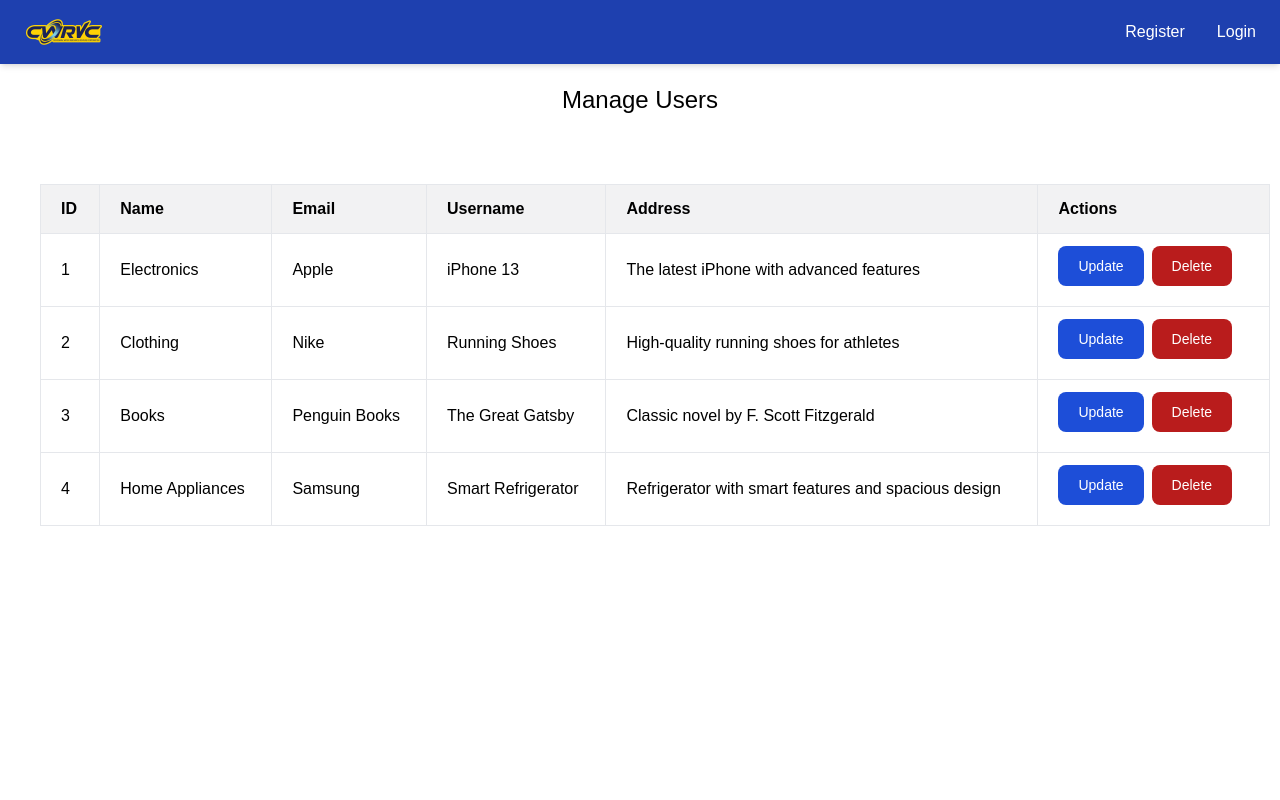
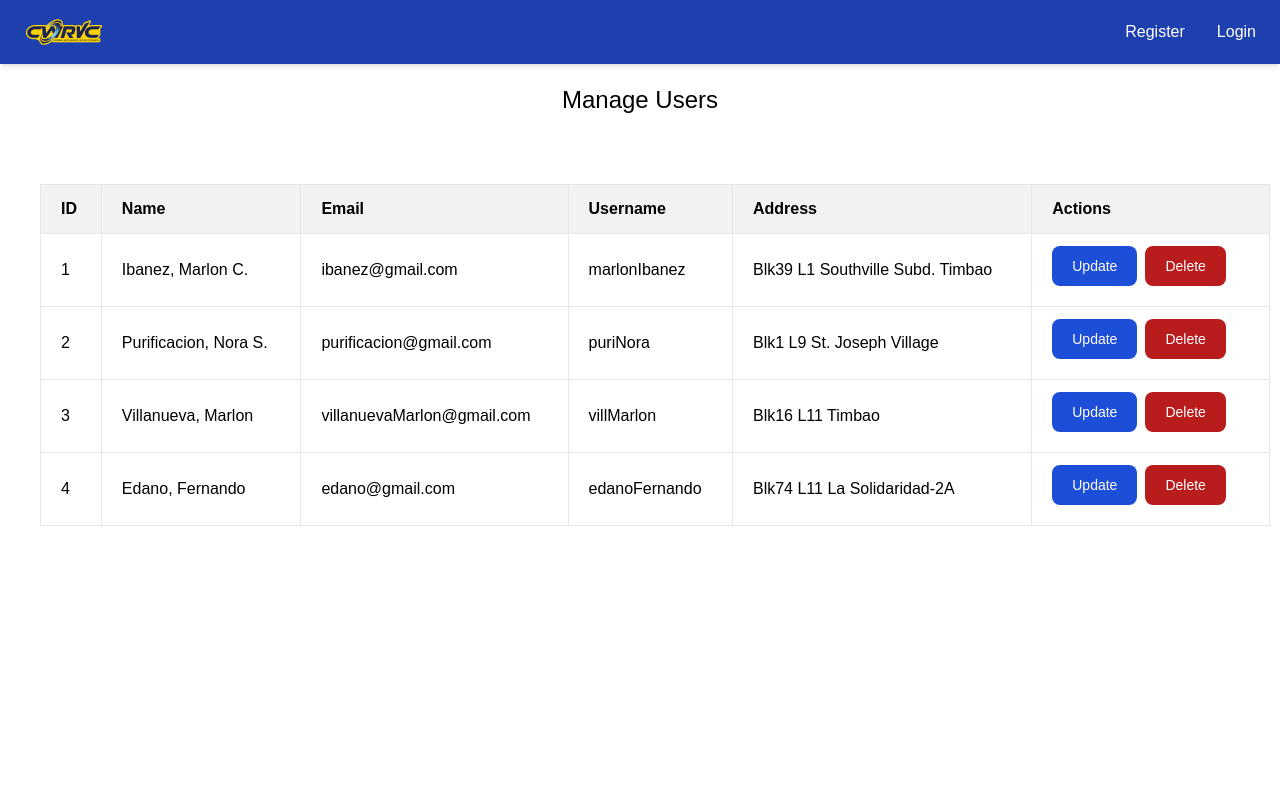
Before and after one commit to Mewguel/water-billing-system, a React (Vite) app in the folder frontend/: page /manageuser in a window 1280 px wide. Shown: the top 800 px of the page. Built offline with nearby package versions, Linux system fonts and the light colour scheme; no server answers.

Commit message:
[Added] Admin Page Layout and Services updates (#17)

```diff
--- a/frontend/src/components/Services.jsx
+++ b/frontend/src/components/Services.jsx
@@ -1,4 +1,6 @@
 import React from "react";
+import { useNavigate } from "react-router-dom";
+
 import advisory from "../assets/advisory.png";
 import invoice from "../assets/invoice.png";
 import warning from "../assets/warning.png";
@@ -6,27 +8,44 @@
 import payment from "../assets/payment.png";
 
 const Services = () => {
+  const navigate = useNavigate();
   return (
     <div className="card container flex flex-col items-center m-5 rounded">
       <h2 className="text-4xl font-bold m-5">Services</h2>
       <div className="services container flex flex-row items-center justify-center gap-10   ">
-        <div className="flex flex-col items-center bg-yellow-300 rounded-md">
+        <div
+          className="flex flex-col items-center bg-yellow-300 rounded-md cursor-pointer"
+          onClick={() => navigate("/advisory")}
+        >
           <img className="w-28 h-28 p-2" src={advisory} alt="advisory"></img>
           <span className="text-lg font-medium"> Advisory </span>
         </div>
-        <div className="flex flex-col items-center bg-yellow-300 rounded-md">
+
+        <div
+          className="flex flex-col items-center bg-yellow-300 rounded-md cursor-pointer"
+          onClick={() => navigate("/manageBills")}
+        >
           <img className="w-28 h-28 p-2" src={invoice} alt="invoice"></img>
           <span className="text-lg font-medium"> Invoice </span>
         </div>
-        <div className="flex flex-col items-center bg-yellow-300 rounded-md">
+        <div
+          className="flex flex-col items-center bg-yellow-300 rounded-md cursor-pointer"
+          onClick={() => navigate("/notice")}
+        >
           <img className="w-28 h-28 p-2" src={warning} alt="warning"></img>
           <span className="text-lg font-medium"> Notice </span>
         </div>
-        <div className="flex flex-col items-center bg-yellow-300 rounded-md">
+        <div
+          className="flex flex-col items-center bg-yellow-300 rounded-md cursor-pointer"
+          onClick={() => navigate("/feedback")}
+        >
           <img className="w-28 h-28 p-2" src={feedback} alt="feedback"></img>
           <span className="text-lg font-medium"> Feedback </span>
         </div>
-        <div className="flex flex-col items-center bg-yellow-300 rounded-md">
+        <div
+          className="flex flex-col items-center bg-yellow-300 rounded-md cursor-pointer"
+          onClick={() => navigate("/payment")}
+        >
           <img className="w-28 h-28 p-2" src={payment} alt="payment"></img>
           <span className="text-lg font-medium"> Payment </span>
         </div>
--- a/frontend/src/pages/Admin/ManageBills.jsx
+++ b/frontend/src/pages/Admin/ManageBills.jsx
@@ -5,35 +5,35 @@
 const bills = [
   {
     id: 1,
-    AccountHolder: "Electronics",
-    AccountNumber: "Apple",
-    BillingDate: "iPhone 13",
+    AccountHolder: "Ibanez, Marlon C.",
+    AccountNumber: "39-12-3901",
+    BillingDate: "04/05/24 - 05/03/24",
     UploadedReceipt: "The latest iPhone with advanced features",
-    AmountDue: 999,
+    AmountDue: 426.4,
   },
   {
     id: 2,
-    AccountHolder: "Clothing",
-    AccountNumber: "Nike",
-    BillingDate: "Running Shoes",
+    AccountHolder: "Purificacion, Nora S.",
+    AccountNumber: "01-12-0109",
+    BillingDate: "04/06/24 - 05/04/24",
     UploadedReceipt: "High-quality running shoes for athletes",
-    AmountDue: 89,
+    AmountDue: 3089.6,
   },
   {
     id: 3,
-    AccountHolder: "Books",
-    AccountNumber: "Penguin Books",
-    BillingDate: "The Great Gatsby",
+    AccountHolder: "Villanueva, Marlon",
+    AccountNumber: "16-2A-1611",
+    BillingDate: "04/06/24 - 05/02/24",
     UploadedReceipt: "Classic novel by F. Scott Fitzgerald",
-    AmountDue: 12,
+    AmountDue: 4207.5,
   },
   {
     id: 4,
-    AccountHolder: "Home Appliances",
-    AccountNumber: "Samsung",
-    BillingDate: "Smart Refrigerator",
+    AccountHolder: "Edano, Fernando",
+    AccountNumber: "74-12-7411",
+    BillingDate: "04/06/24 - 05/05/24",
     UploadedReceipt: "Refrigerator with smart features and spacious design",
-    AmountDue: 14,
+    AmountDue: 645.86,
   },
 ];
 
--- a/frontend/src/pages/Admin/ManageUser.jsx
+++ b/frontend/src/pages/Admin/ManageUser.jsx
@@ -5,34 +5,35 @@
 const users = [
   {
     id: 1,
-    name: "Electronics",
-    email: "Apple",
-    username: "iPhone 13",
-    address: "The latest iPhone with advanced features",
+    name: "Ibanez, Marlon C.",
+    email: "ibanez@gmail.com",
+    username: "marlonIbanez",
+    address: "Blk39 L1 Southville Subd. Timbao",
   },
   {
     id: 2,
-    name: "Clothing",
-    email: "Nike",
-    username: "Running Shoes",
-    address: "High-quality running shoes for athletes",
+    name: "Purificacion, Nora S.",
+    email: "purificacion@gmail.com",
+    username: "puriNora",
+    address: "Blk1 L9 St. Joseph Village",
   },
   {
     id: 3,
-    name: "Books",
-    email: "Penguin Books",
-    username: "The Great Gatsby",
-    address: "Classic novel by F. Scott Fitzgerald",
+    name: "Villanueva, Marlon",
+    email: "villanuevaMarlon@gmail.com",
+    username: "villMarlon",
+    address: "Blk16 L11 Timbao",
   },
   {
     id: 4,
-    name: "Home Appliances",
-    email: "Samsung",
-    username: "Smart Refrigerator",
-    address: "Refrigerator with smart features and spacious design",
+    name: "Edano, Fernando",
+    email: "edano@gmail.com",
+    username: "edanoFernando",
+    address: "Blk74 L11 La Solidaridad-2A",
   },
 ];
 
+const ManageUser = () => {
   const userColumns = [
     { header: "ID", accessor: "id" },
     { header: "Name", accessor: "name" },
@@ -56,6 +57,7 @@
               font-medium rounded-lg text-sm px-5 py-2.5 me-2 mb-2
               dark:bg-blue-600 dark:hover:bg-blue-700
               focus:outline-none dark:focus:ring-blue-800"
+            onClick={openModal}
           >
             Update
           </button>
@@ -75,12 +77,21 @@
     },
   ];
 
-const ManageUser = () => {
   const [userData, setUserData] = useState([]);
 
   useEffect(() => {
     setUserData(users);
   }, []);
+
+  const [isModalOpen, setIsModalOpen] = useState(false);
+
+  const openModal = () => {
+    setIsModalOpen(true);
+  };
+
+  const closeModal = () => {
+    setIsModalOpen(false);
+  };
 
   return (
     <>
@@ -88,6 +99,37 @@
         <h1 className="text-xl sm:text-2xl font-medium mb-2">Manage Users</h1>
       </div>
       <Table data={userData} columns={userColumns} />
+
+      {isModalOpen && (
+        <div className="fixed inset-0 flex items-center justify-center z-50 bg-black bg-opacity-50">
+          <div className="bg-white rounded-lg shadow-lg p-6">
+            <h2 className="text-2xl font-bold mb-4">Update User</h2>
+            <div className="flex flex-row">
+              <p className="mb-4">Name:</p>
+              <input type="text" placeholder="Name" className="mb-4 ml-2" />
+            </div>
+            <div className="flex flex-row">
+              <p className="mb-4">Email:</p>
+              <input type="text" placeholder="Email" className="mb-4 ml-2" />
+            </div>
+            <div className="flex flex-row">
+              <p className="mb-4">Address:</p>
+              <input type="text" placeholder="Address" className="mb-4 ml-2" />
+            </div>
+
+            <button
+              type="button"
+              className="text-white bg-red-600 hover:bg-red-700 focus:ring-4 focus:ring-red-300
+                font-medium rounded-lg text-sm px-5 py-2.5 me-2 mb-2
+                dark:bg-red-500 dark:hover:bg-red-600
+                focus:outline-none dark:focus:ring-red-700"
+              onClick={closeModal}
+            >
+              Close
+            </button>
+          </div>
+        </div>
+      )}
     </>
   );
 };
```
Lines whose indentation alone changed are shown as unchanged.
